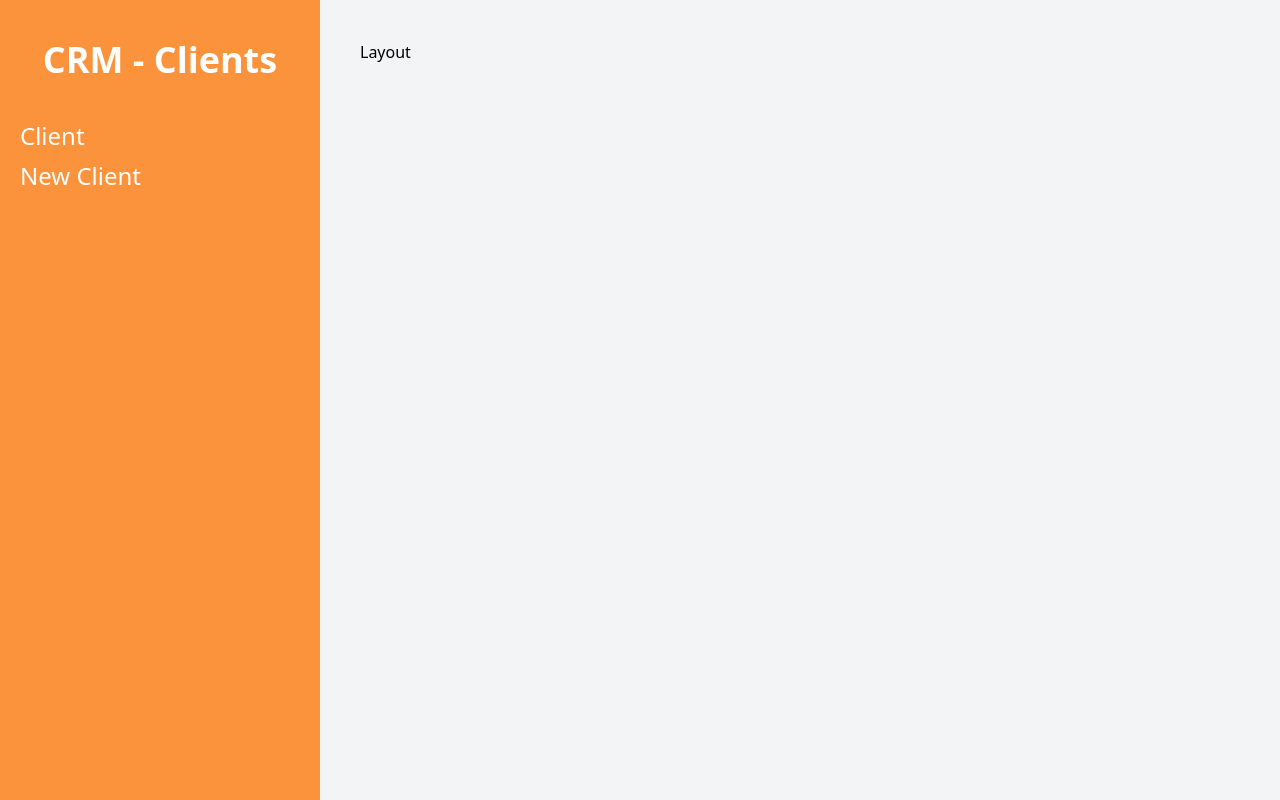
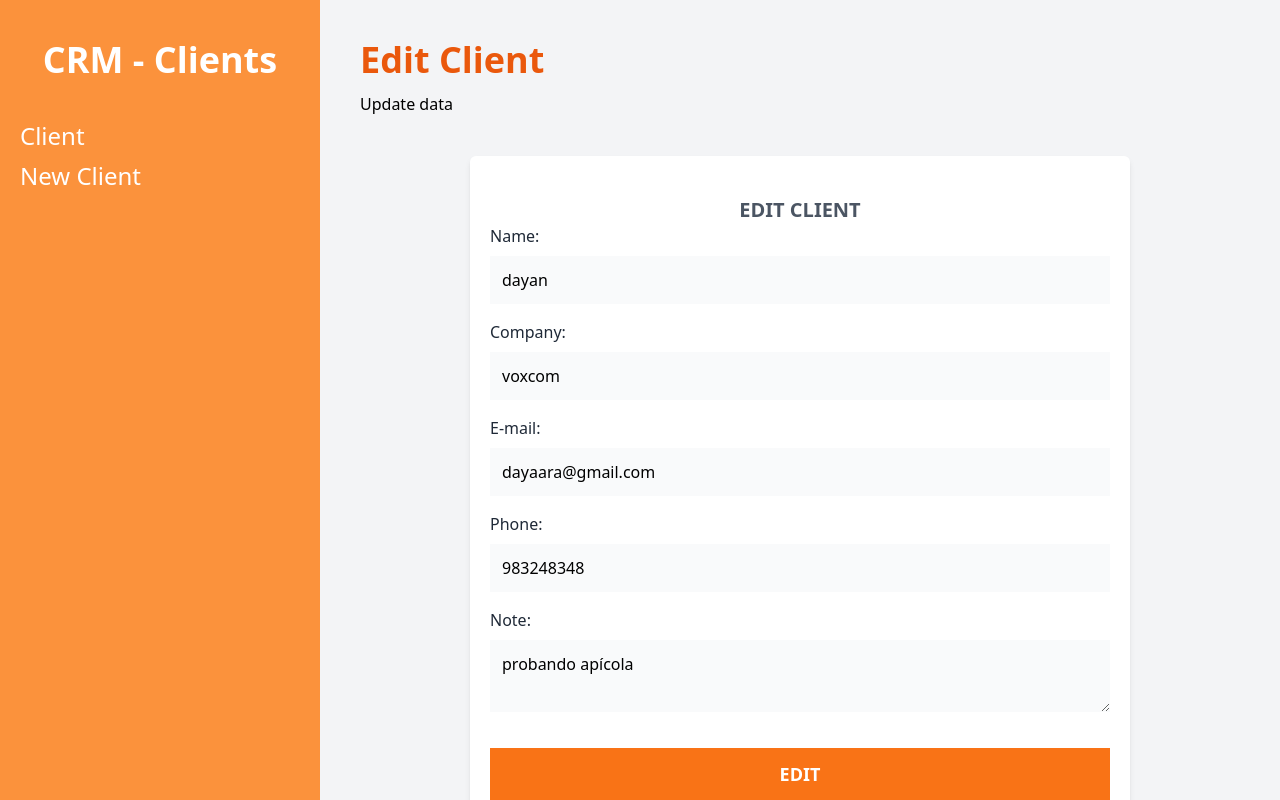
Before and after one commit to dayanMichelle/crm-react, a React (Vite) app: page /clients/edit/1 in a window 1280 px wide. Built offline with nearby package versions, Linux system fonts and the light colour scheme; data requests are answered from the project's data file.

Commit message:
Edit client

```diff
--- a/src/components/Client.jsx
+++ b/src/components/Client.jsx
@@ -21,6 +21,7 @@
             <button
             className="bg-blue-600 hover:bg-blue-700 block w-full text-white p-2 uppercase font-bold text-xs mt-3"
             type="button"
+            onClick={()=>navigate(`/clients/edit/${id}`)}
             >
                 Editar
             </button>
--- a/src/components/FormClient.jsx
+++ b/src/components/FormClient.jsx
@@ -2,7 +2,7 @@
 import { useNavigate } from "react-router-dom";
 import * as Yup from "yup";
 import Alert from "./Alert";
-export const FormClient = () => {
+export const FormClient = ({client}) => {
   const navigate = useNavigate()
   const newClientSchema = Yup.object().shape({
     name: Yup.string()
@@ -36,16 +36,17 @@
   return (
     <div className="bg-white mt-10 px-5 py-10 rounded-md shadow-md md:w-3/4 mx-auto">
       <h1 className="text-gray-600 font-bold text-xl uppercase text-center">
-        Add Client
+        {client?.name ? "Edit Client" : "New Client"}
       </h1>
       <Formik
         initialValues={{
-          name: "",
-          company: "",
-          email: "",
-          phone: "",
-          note: "",
+          name: client.name || "",
+          company: client.company || "",
+          email: client.email || "",
+          phone: client.phone || "",
+          note: client.note || "",
         }}
+        enableReinitialize={true}
         onSubmit={ async (values,{resetForm}) => {
           handleSubmit(values);
           resetForm()
@@ -130,7 +131,7 @@
               </div>
               <input
                 type="submit"
-                value="Add Client"
+                value={client?.name ? "Edit" : "New"}
                 className="mt-5 w-full bg-orange-500 p-3 text-white uppercase font-bold text-lg"
               />
             </Form>
@@ -140,3 +141,7 @@
     </div>
   );
 };
+
+FormClient.defaultProps = {
+  client: {}
+}
--- a/src/pages/EditClient.jsx
+++ b/src/pages/EditClient.jsx
@@ -1,10 +1,34 @@
-import {Outlet} from 'react-router-dom'
+import { FormClient } from "../components/FormClient"
+import { useParams } from "react-router-dom";
+import { useEffect, useState } from "react";
+export const EditClient = () => {
+  const [client, setClient] = useState({});
+  const [loading, setLoading] = useState(true);
+  const { id } = useParams();
+  useEffect(() => {
+    const getClientAPI = async () => {
+      try {
+        const url = `http://localhost:4000/clients/${id}`;
+        const response = await fetch(url);
+        const result = await response.json();
+        setClient(result);
+      } catch (error) {
+        console.log(error);
+      }
 
-export const EditClient = () => {
+        setLoading(!loading);
+
+
+    };
+    getClientAPI();
+  }, []);
+
+
   return (
-    <div>
-        <h1>Layout</h1>
-        <Outlet />
-    </div>
+    <>
+    <h1 className="font-black text-4xl text-orange-600">Edit Client</h1>
+    <p className="mt-3">Update data</p>
+    <FormClient client={client} />
+   </>
   )
 }
```
